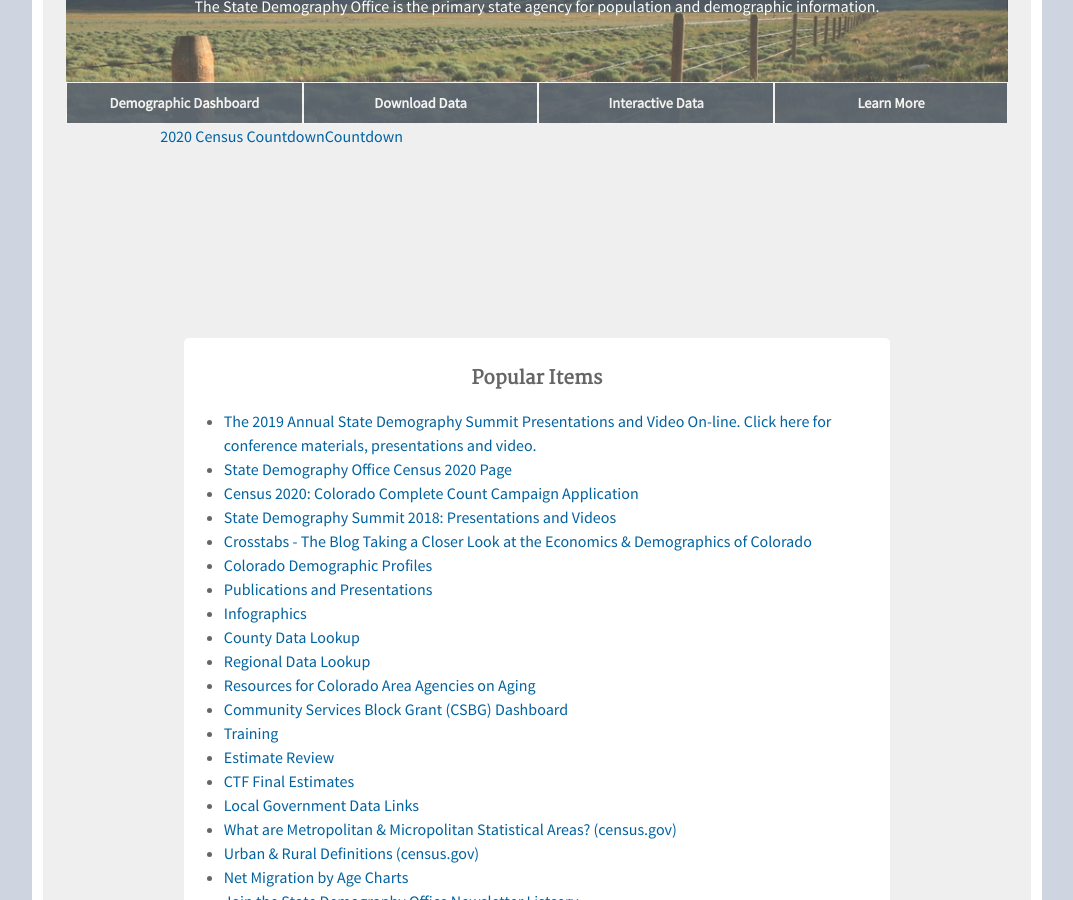
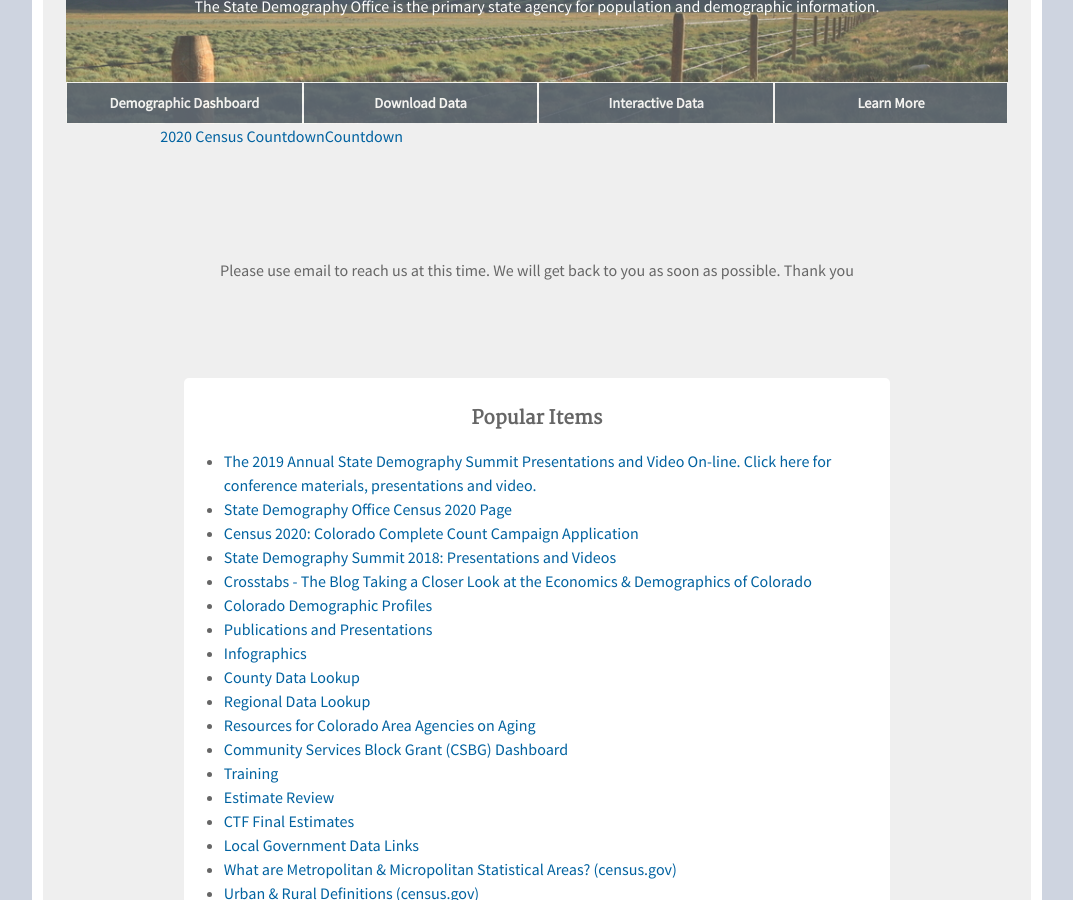
Before and after one commit to TBleess/Website_New, a Jekyll site: the page built from pages/0_Homepage_and_Footer_Links/index.md, in a window 1280 px wide and 900 px high, scrolled down 463 px. Shown: the whole window, without its empty margins (103-1176 px from the left). Built offline with Jekyll 4.4.1, drawn with Linux system fonts in a browser that asks for light colours.

Commit message:
Out of office

```diff
--- a/_includes/_homepageHeader.html
+++ b/_includes/_homepageHeader.html
@@ -48,5 +48,6 @@
 </section>
 <div data-type="countdown" data-id="1764071" class="tickcounter" style="width: 80%; height: 80%; position: relative; margin: auto; padding-bottom: 10%"><a href="//www.tickcounter.com/countdown/1764071/2020-census-countdown" title="2020 Census Countdown">2020 Census Countdown</a><a href="//www.tickcounter.com/" title="Countdown">Countdown</a>
 </div>
+<p class="center" text-color="red">Please use email to reach us at this time. We will get back to you as soon as possible. Thank you</p>
 <script>(function(d, s, id) { var js, pjs = d.getElementsByTagName(s)[0]; if (d.getElementById(id)) return; js = d.createElement(s); js.id = id; js.src = "//www.tickcounter.com/static/js/loader.js"; pjs.parentNode.insertBefore(js, pjs); }(document, "script", "tickcounter-sdk"));</script>
 <br>
```
